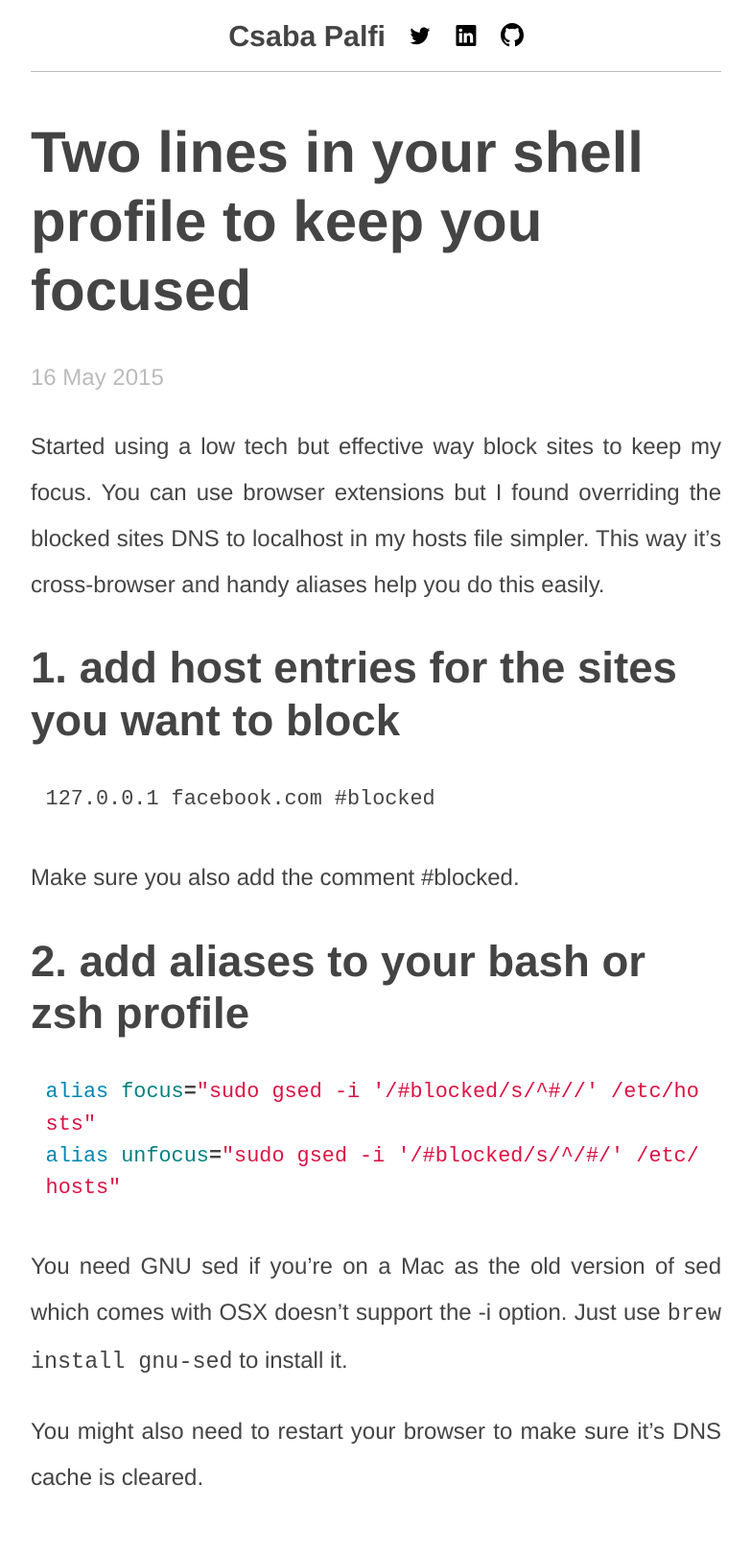
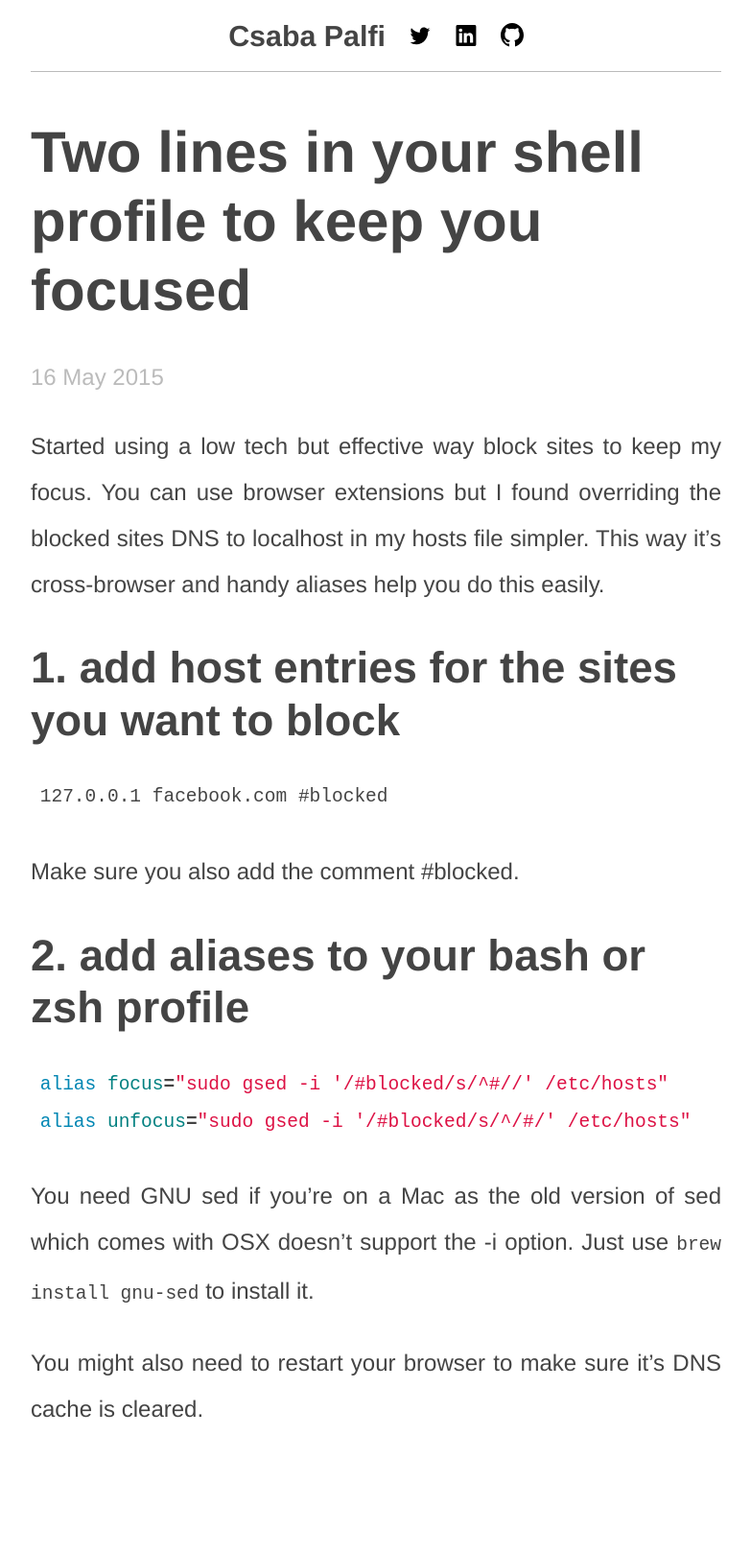
Before and after one commit to dublado/csabapalfi.github.io, a Jekyll site: the page built from _posts/2015-05-16-focus.md, in a window 1280 px wide. Shown: the whole page at 96% size, without its empty margins (248-1031 px from the left). Built offline with Jekyll 4.4.1, drawn with Linux system fonts in a browser that asks for light colours; Markdown is read by kramdown in place of the engine named in the settings; after the commit the page ends 1550 px from its top, so only the background shows below that.

Commit message:
CSS: remove code snippet font sizes
Signed-off-by: Csaba Palfi <csaba@palfi.me>

```diff
--- a/_includes/styles/main.scss
+++ b/_includes/styles/main.scss
@@ -74,17 +74,10 @@ strong {
 ul, ol {
   margin-left: 3em;
 }
-code {
-  font-size:1.2em;
-}
-pre code {
-  font-size:1.4em;
-}
 pre {
-  font-size: 0.8em;
   line-height: 2em;
   background: $secondary-color;
-  padding: 1em;
+  padding: 0.5em;
   word-break: break-all;
   word-wrap: break-word;
   white-space: pre;
```
